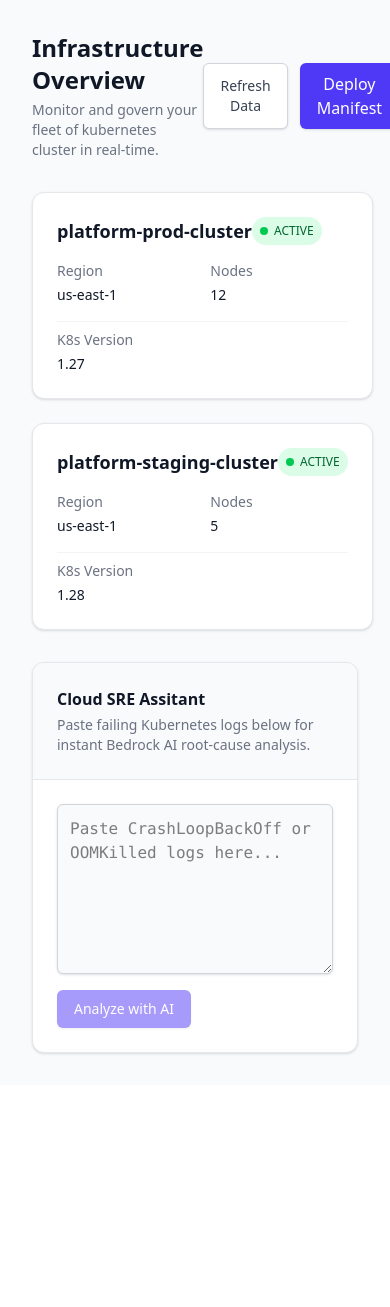
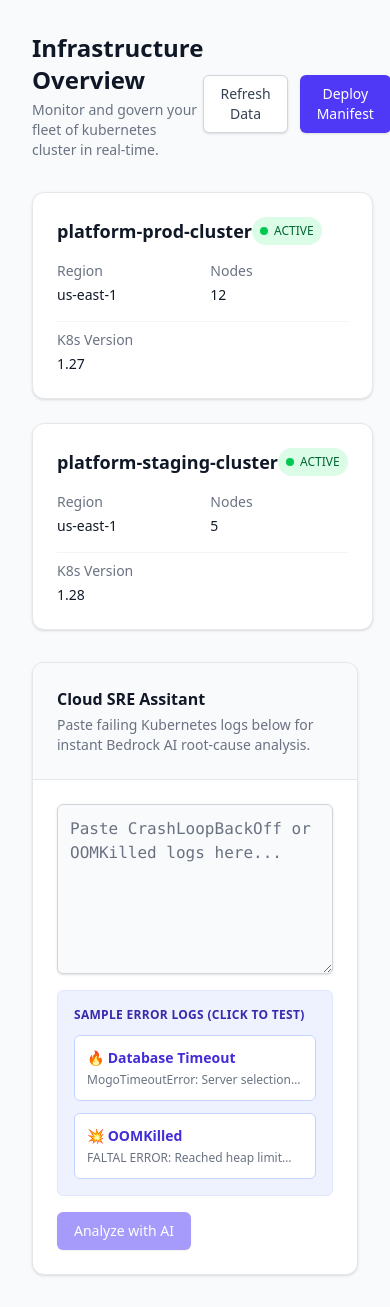
Before and after one commit to immaioli/optics-idp, a Next.js app: page / in a window 390 px wide. Before the commit the page ends 1085 px from the top, so only its background shows below. Built offline with nearby package versions, Linux system fonts and the light colour scheme.

Commit message:
feat(ui): polish dashboard actions, add ai sample logs, and separate client/server components

```diff
--- a/src/app/(dashboard)/page.tsx
+++ b/src/app/(dashboard)/page.tsx
@@ -1,10 +1,10 @@
-import { ClusterHealth } from "@/components/infrastructure/ClusterHealth";
-import { SREAssistant } from "@/components/ai/SREAssistant";
+import { ClusterHealth } from '@/components/infrastructure/ClusterHealth';
+import { SREAssistant } from '@/components/ai/SREAssistant';
+import { DashboardActions } from '@/components/dashboard/DashboardActions';
 
 export const metadata = {
-  title: "Infrastructure Overview | Internal Developer Portal",
-  description:
-    "Real-time monitoring of Kubernetes clusters and core infrastructure.",
+  title: 'Infrastructure Overview | Internal Developer Portal',
+  description: 'Real-time monitoring of Kubernetes clusters and core infrastructure.',
 };
 
 export default function DashboardOverviewPage() {
@@ -14,21 +14,12 @@ export default function DashboardOverviewPage() {
         {/* Page Header */}
         <div className="flex items-center justify-between">
           <div>
-            <h1 className="text-2xl font-bold text-gray-900">
-              Infrastructure Overview
-            </h1>
+            <h1 className="text-2xl font-bold text-gray-900">Infrastructure Overview</h1>
             <p className="mt-1 text-sm text-gray-500">
               Monitor and govern your fleet of kubernetes cluster in real-time.
             </p>
           </div>
-          <div className="flex space-x-3">
-            <button className="px-4 py-2 bg-white border border-gray-300 rounded-md shadow-sm text-sm font-medium text-gray-700 hover:bg-gray-50 focus:outline-none focus:ring-2 focus:ring-offset-2 focus:ring-indigo-500 transitio-colors">
-              Refresh Data
-            </button>
-            <button className="px-4 py-2 bg-indigo-600 border border-transparent rounded-md shadow-sm text-sm-font-medium text-white hover:bg-indigo-700 focus:outline-none focus:ring-2 focus:ring-offset-2 focus:ring-indigo-500 transition-colors">
-              Deploy Manifest
-            </button>
-          </div>
+          <DashboardActions />
         </div>
 
         {/* Real-time Observability Component */}
--- a/src/components/ai/SREAssistant.tsx
+++ b/src/components/ai/SREAssistant.tsx
@@ -1,6 +1,6 @@
-"use client";
+'use client';
 
-import { useState } from "react";
+import { useState } from 'react';
 
 // Strict typing matching our API response
 interface AIAnalysisResponse {
@@ -17,8 +17,31 @@ interface AIAnalysisResponse {
   message: string;
 }
 
+// ==========================================
+// SAMPLE LOGS FOR QUICK TESTING
+// ==========================================
+const SAMPLE_LOG_CRASH = `[2026-03-13T14:32:11.452Z] INFO: Starting Optics IDP API server v1.4.2
+[2026-03-13T14:32:11.890Z] INFO: Initializing database connection pool...
+[2026-03-13T14:32:41.892Z] ERROR: Unhandled Rejection
+[2026-03-13T14:32:41.895Z] MongoTimeoutError: Server selection timed out after 30000 ms
+    at Timeout._onTimeout (/usr/src/app/node_modules/mongodb/lib/sdam/topology.js:312:38)
+    at listOnTimeout (node:internal/timers:559:17)
+[2026-03-13T14:32:41.901Z] FATAL: Terminating Node.js process due to database connection failure.
+npm ERR! code ELIFECYCLE
+npm ERR! Exit status 1`;
+
+const SAMPLE_LOG_OOM = `<--- Last few GCs --->
+[1:0x7f8a9b400000]    45213 ms: Mark-sweep 1022.2 (1026.5) -> 1021.8 (1026.5) MB, 1450.2 / 0.0 ms  (average mu = 0.124, current mu = 0.012) allocation failure scaffold
+
+<--- JS stacktrace --->
+FATAL ERROR: Reached heap limit Allocation failed - JavaScript heap out of memory
+ 1: 0xb09c10 node::Abort() [node]
+ 2: 0xa18223 node::FatalError(char const*, char const*) [node]
+ 3: 0xcdddfb v8::Utils::ReportOOMFailure(v8::internal::Isolate*, char const*, bool) [node]
+ 4: 0xcddf77 v8::internal::V8::FatalProcessOutOfMemory(v8::internal::Isolate*, char const*, bool) [node]`;
+
 export function SREAssistant() {
-  const [logContent, setLogContent] = useState("");
+  const [logContent, setLogContent] = useState('');
   const [isAnalyzing, SetIsAnalyzing] = useState(false);
   const [result, setResult] = useState<AIAnalysisResponse | null>(null);
   const [error, setError] = useState<string | null>(null);
@@ -32,45 +55,46 @@ export function SREAssistant() {
     setResult(null);
 
     try {
-      const token =
-        typeof window !== "undefined"
-          ? localStorage.getItem("auth_token")
-          : null;
+      const token = typeof window !== 'undefined' ? localStorage.getItem('auth_token') : null;
 
-      const response = await fetch("/api/ai/analyze-error", {
-        method: "POST",
+      const response = await fetch('/api/ai/analyze-error', {
+        method: 'POST',
         headers: {
-          "Content-Type": "application/json",
+          'Content-Type': 'application/json',
           ...(token && { Authorization: `Bearer ${token}` }),
         },
         body: JSON.stringify({
           logContent,
-          context: "Production EKS Cluster - platform-system namespace",
+          context: 'Production EKS Cluster - platform-system namespace',
         }),
       });
 
       if (!response.ok) {
-        throw new Error("Failed to analyze logs via AI pipeline.");
+        throw new Error('Failed to analyze logs via AI pipeline.');
       }
 
       const data: AIAnalysisResponse = await response.json();
       setResult(data);
     } catch (err) {
-      setError(err instanceof Error ? err.message : "An unknow error occurred");
+      setError(err instanceof Error ? err.message : 'An unknow error occurred');
     } finally {
       SetIsAnalyzing(false);
     }
   };
 
+  // Helper to quickly fill the textarea and reset previous results
+  const fillSampleLog = (log: string) => {
+    setLogContent(log);
+    setResult(null);
+    setError(null);
+  };
+
   return (
     <div className="bg-white rounded-xl shadow-sm border border-gray-200 overflow-hidden">
       <div className="p-6 border-b border-gray-200 bg-gray-50">
-        <h2 className="text-ls font-semibold text-gray-900">
-          Cloud SRE Assitant
-        </h2>
+        <h2 className="text-ls font-semibold text-gray-900">Cloud SRE Assitant</h2>
         <p className="text-sm text-gray-500 mt-1">
-          Paste failing Kubernetes logs below for instant Bedrock AI root-cause
-          analysis.
+          Paste failing Kubernetes logs below for instant Bedrock AI root-cause analysis.
         </p>
       </div>
 
@@ -78,22 +102,49 @@ export function SREAssistant() {
         {/* Input Form */}
         <form onSubmit={handleAnalyze} className="space-y-4">
           <div>
-            <label
-              htmlFor="logs"
-              className="block text-sm font-medium text-gray-700 sr-only"
-            >
+            <label htmlFor="logs" className="block text-sm font-medium text-gray-700 sr-only">
               Kubernetes Logs
             </label>
             <textarea
               id="logs"
               rows={6}
-              className="block w-full rounded-md border-gray-300 shadow-sm focus:border-indigo-500 focus:ring-indigo-500 sm:text-sm font-mono p-3 border bg-gray-50"
+              className="block w-full rounded-md border-gray-300 shadow-sm focus:border-indigo-500 focus:ring-indigo-500 sm:text-sm font-mono p-3 border bg-gray-50 text-gray-900 placeholder-gray-500"
               placeholder="Paste CrashLoopBackOff or OOMKilled logs here..."
               value={logContent}
               onChange={(e) => setLogContent(e.target.value)}
               disabled={isAnalyzing}
             />
           </div>
+
+          {/* Quick Test Logs Panel */}
+          <div className="bg-indigo-50 p-4 rounded-md border border-indigo-100">
+            <p className="text-xs font-semibold text-indigo-800 mb-3 uppercase tracking-wide">
+              Sample Error Logs (Click to test)
+            </p>
+            <div className="flex flex-col sm:flex-row gap-3">
+              <button
+                type="button"
+                onClick={() => fillSampleLog(SAMPLE_LOG_CRASH)}
+                className="flex-1 text-left bg-white text-sm text-indigo-700 hover:border-indigo-400 hover:shadow-md p-3 rounded-md transition-all border border-indigo-200 flex flex-col justify-center"
+              >
+                <span className="block font-semibold mb-1">🔥 Database Timeout</span>
+                <span className="text-xs text-gray-500 line-clamp-1">
+                  MogoTimeoutError: Server selection timed out
+                </span>
+              </button>
+              <button
+                type="button"
+                onClick={() => fillSampleLog(SAMPLE_LOG_OOM)}
+                className="flex-1 text-left bg-white text-sm text-indigo-700 hover:border-indigo-400 hover:shadow-md p-3 rounded-md transition-all border border-indigo-200 flex flex-col justify-center"
+              >
+                <span className="block font-semibold mb-1">💥 OOMKilled</span>
+                <span className="text-xs text-gray-500 line-clamp-1">
+                  FALTAL ERROR: Reached heap limit Allocation failed
+                </span>
+              </button>
+            </div>
+          </div>
+
           <button
             type="submit"
             disabled={isAnalyzing || !logContent.trim()}
@@ -124,7 +175,7 @@ export function SREAssistant() {
                 Analyzing via Bedrock...
               </>
             ) : (
-              "Analyze with AI"
+              'Analyze with AI'
             )}
           </button>
         </form>
@@ -140,9 +191,7 @@ export function SREAssistant() {
         {result && (
           <div className="mt-6 space-y-4 animate-in fade-in slide-in-from-bottom-4 duration-500">
             <div className="flex items-center justify-between">
-              <h3 className="text-md font-medium text-gray-900">
-                Analysis Results
-              </h3>
+              <h3 className="text-md font-medium text-gray-900">Analysis Results</h3>
               <span className="inline-flex items-center px-2 5 py-0 5 rounded-full text-xs font-medium bg-blue-100 text-blue-800">
                 Source: {result.source}
               </span>
@@ -153,18 +202,14 @@ export function SREAssistant() {
                 <span className="block text-xs font-semibold text-gray-500 uppercase tracking-wider">
                   Summary
                 </span>
-                <p className="mt-1 text-sm text-gray-900">
-                  {result.data.summary}
-                </p>
+                <p className="mt-1 text-sm text-gray-900">{result.data.summary}</p>
               </div>
 
               <div>
                 <span className="block text-xs font-semibold text-gray-500 uppercase tracking-wider">
                   Root Cause
                 </span>
-                <p className="mt-1 text-sm text-gray-900">
-                  {result.data.rootCause}
-                </p>
+                <p className="mt-1 text-sm text-gray-900">{result.data.rootCause}</p>
               </div>
 
               <div>
--- /dev/null
+++ b/src/components/dashboard/DashboardActions.tsx
@@ -0,0 +1,29 @@
+'use client';
+
+import { LogoutButton } from '../auth/LogoutButton';
+
+export function DashboardActions() {
+  return (
+    <div className="mt-4 sm:mt-0 flex gap-3">
+      <button
+        onClick={() => window.location.reload()}
+        className="px-4 py-2 border border-gray-300 rounded-md shadow-sm text-sm font-medium text-gray-700 bg-white hover:bg-gray-50 transition-colors"
+      >
+        Refresh Data
+      </button>
+
+      <button
+        onClick={() =>
+          alert(
+            '🚀 Manifest Deployment Initiated!\n\n(Note: This is a portfolio simulation. In a real environment, this would open a YAML editor to submit resources to the AWS EKS API.)'
+          )
+        }
+        className="px-4 py-2 border border-transparent rounded-md shadow-sm text-sm font-medium text-white bg-indigo-600 hover:bg-indigo-700 transition-colors"
+      >
+        Deploy Manifest
+      </button>
+
+      <LogoutButton />
+    </div>
+  );
+}
```
